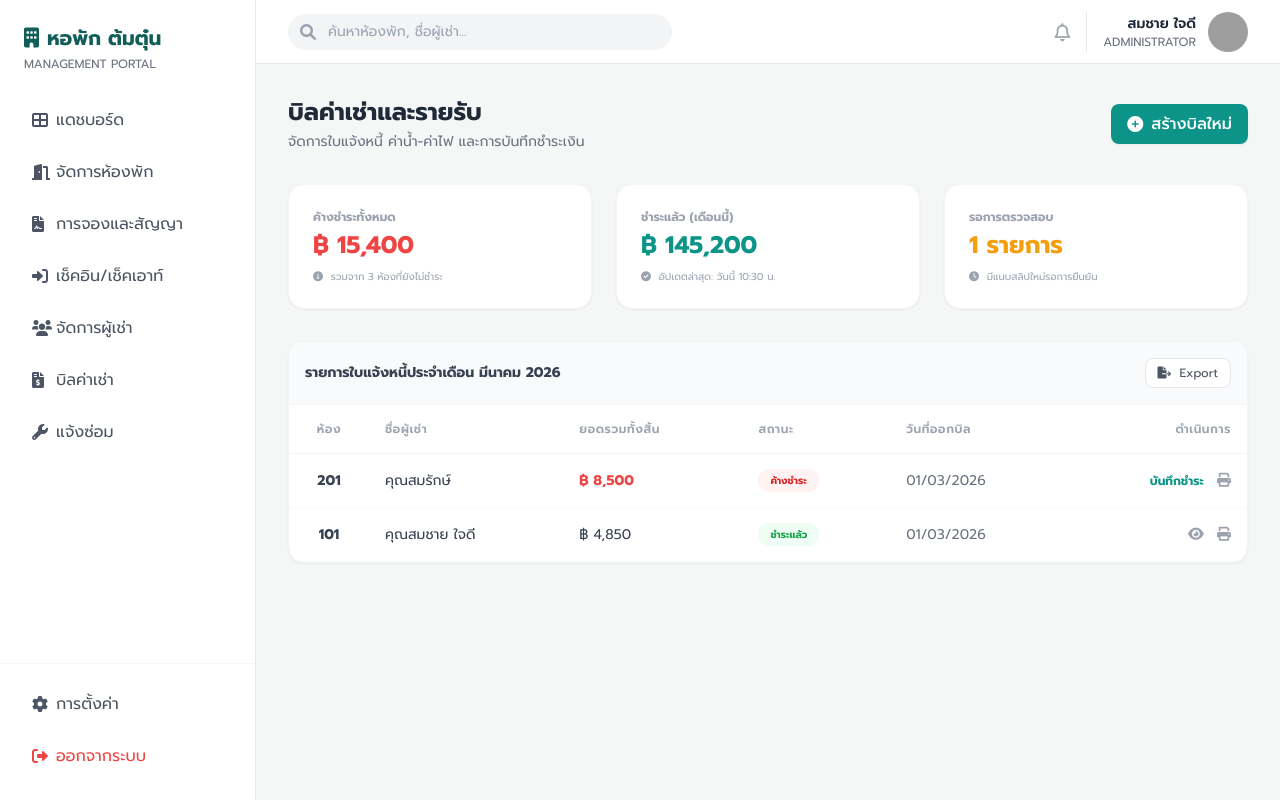
After one commit to ohm024/tomtun-dorm-project, a Django app: page /billing/ in a window 1280 px wide. The commit adds this page. Run offline with Django 5.2, Linux system fonts and the light colour scheme; some libraries are stand-ins or nearby versions; grey boxes are pictures that could not be loaded.

Commit message:
feature billing

```diff
--- a/templates/base.html
+++ b/templates/base.html
@@ -30,7 +30,7 @@
 
                 <a href="{% url 'tenants' %}" class="sidebar-link"><i class="fas fa-users w-6"></i> จัดการผู้เช่า</a>
 
-                <a href="#" class="sidebar-link"><i class="fas fa-file-invoice-dollar w-6"></i> บิลค่าเช่า</a>
+                <a href="{% url 'billing' %}" class="sidebar-link"><i class="fas fa-file-invoice-dollar w-6"></i> บิลค่าเช่า</a>
                 <a href="#" class="sidebar-link"><i class="fas fa-wrench w-6"></i> แจ้งซ่อม</a>
             </nav>
         </div>
--- /dev/null
+++ b/templates/billing.html
@@ -0,0 +1,83 @@
+{% extends 'base.html' %}
+
+{% block content %}
+<div class="mb-8 flex justify-between items-center">
+    <div>
+        <h2 class="text-2xl font-bold text-gray-800">บิลค่าเช่าและรายรับ</h2>
+        <p class="text-gray-500 text-sm mt-1">จัดการใบแจ้งหนี้ ค่าน้ำ-ค่าไฟ และการบันทึกชำระเงิน</p>
+    </div>
+    <button class="bg-teal-600 hover:bg-teal-700 text-white px-4 py-2 rounded-lg font-medium transition-colors flex items-center shadow-sm">
+        <i class="fas fa-plus-circle mr-2"></i> สร้างบิลใหม่
+    </button>
+</div>
+
+<div class="grid grid-cols-1 md:grid-cols-3 gap-6 mb-8">
+    <div class="bg-white p-6 rounded-2xl border border-gray-100 shadow-sm">
+        <p class="text-gray-400 text-xs font-bold uppercase">ค้างชำระทั้งหมด</p>
+        <p class="text-2xl font-bold text-red-500 mt-1">฿ 15,400</p>
+        <p class="text-[10px] text-gray-400 mt-2"><i class="fas fa-info-circle mr-1"></i> รวมจาก 3 ห้องที่ยังไม่ชำระ</p>
+    </div>
+    <div class="bg-white p-6 rounded-2xl border border-gray-100 shadow-sm">
+        <p class="text-gray-400 text-xs font-bold uppercase">ชำระแล้ว (เดือนนี้)</p>
+        <p class="text-2xl font-bold text-teal-600 mt-1">฿ 145,200</p>
+        <p class="text-[10px] text-gray-400 mt-2"><i class="fas fa-check-circle mr-1"></i> อัปเดตล่าสุด: วันนี้ 10:30 น.</p>
+    </div>
+    <div class="bg-white p-6 rounded-2xl border border-gray-100 shadow-sm">
+        <p class="text-gray-400 text-xs font-bold uppercase">รอการตรวจสอบ</p>
+        <p class="text-2xl font-bold text-amber-500 mt-1">1 รายการ</p>
+        <p class="text-[10px] text-gray-400 mt-2"><i class="fas fa-clock mr-1"></i> มีแนบสลิปใหม่รอการยืนยัน</p>
+    </div>
+</div>
+
+<div class="bg-white rounded-2xl shadow-sm border border-gray-100 overflow-hidden">
+    <div class="p-4 border-b border-gray-100 flex justify-between items-center bg-gray-50">
+        <h3 class="font-bold text-gray-700 text-sm uppercase">รายการใบแจ้งหนี้ประจำเดือน มีนาคม 2026</h3>
+        <div class="flex space-x-2">
+            <button class="bg-white border border-gray-200 text-gray-600 px-3 py-1.5 rounded-lg text-xs hover:bg-gray-50"><i class="fas fa-file-export mr-1"></i> Export</button>
+        </div>
+    </div>
+
+    <div class="overflow-x-auto">
+        <table class="w-full text-left border-collapse">
+            <thead>
+                <tr class="bg-white border-b border-gray-100 text-xs text-gray-400 uppercase tracking-wider">
+                    <th class="p-4 font-semibold text-center w-20">ห้อง</th>
+                    <th class="p-4 font-semibold">ชื่อผู้เช่า</th>
+                    <th class="p-4 font-semibold">ยอดรวมทั้งสิ้น</th>
+                    <th class="p-4 font-semibold">สถานะ</th>
+                    <th class="p-4 font-semibold">วันที่ออกบิล</th>
+                    <th class="p-4 font-semibold text-right">ดำเนินการ</th>
+                </tr>
+            </thead>
+            <tbody class="text-sm text-gray-700">
+                <tr class="border-b border-gray-50 hover:bg-gray-50">
+                    <td class="p-4 text-center font-bold">201</td>
+                    <td class="p-4">คุณสมรักษ์</td>
+                    <td class="p-4 font-bold text-red-500">฿ 8,500</td>
+                    <td class="p-4">
+                        <span class="bg-red-50 text-red-600 px-3 py-1 rounded-full text-[10px] font-bold uppercase">ค้างชำระ</span>
+                    </td>
+                    <td class="p-4 text-gray-500">01/03/2026</td>
+                    <td class="p-4 text-right space-x-2">
+                        <button class="text-teal-600 hover:underline font-bold text-xs">บันทึกชำระ</button>
+                        <button class="text-gray-400 hover:text-gray-600"><i class="fas fa-print"></i></button>
+                    </td>
+                </tr>
+                <tr class="border-b border-gray-50 hover:bg-gray-50">
+                    <td class="p-4 text-center font-bold">101</td>
+                    <td class="p-4">คุณสมชาย ใจดี</td>
+                    <td class="p-4">฿ 4,850</td>
+                    <td class="p-4">
+                        <span class="bg-green-50 text-green-600 px-3 py-1 rounded-full text-[10px] font-bold uppercase">ชำระแล้ว</span>
+                    </td>
+                    <td class="p-4 text-gray-500">01/03/2026</td>
+                    <td class="p-4 text-right">
+                        <button class="text-gray-400 hover:text-gray-600"><i class="fas fa-eye mr-2"></i></button>
+                        <button class="text-gray-400 hover:text-gray-600"><i class="fas fa-print"></i></button>
+                    </td>
+                </tr>
+            </tbody>
+        </table>
+    </div>
+</div>
+{% endblock %}
```
